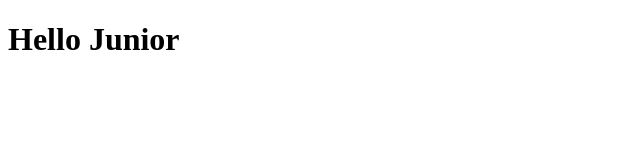
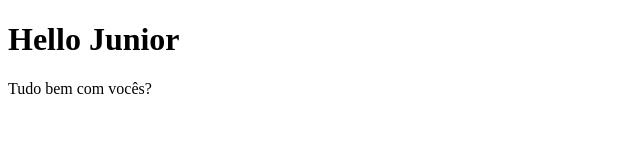
Before and after one commit to junior-macena/aula_git, a plain HTML site: page index.html in a window 1280 px wide. Shown: the whole page, without its empty margins (0-640 px from the left). Drawn offline with Linux system fonts and the light colour scheme.

Commit message:
commit com alteracoes novas

```diff
--- a/index.html
+++ b/index.html
@@ -8,5 +8,6 @@
 </head>
 <body>
     <h1>Hello Junior</h1>
+    <p>Tudo bem com vocês?</p>
 </body>
 </html>
```
